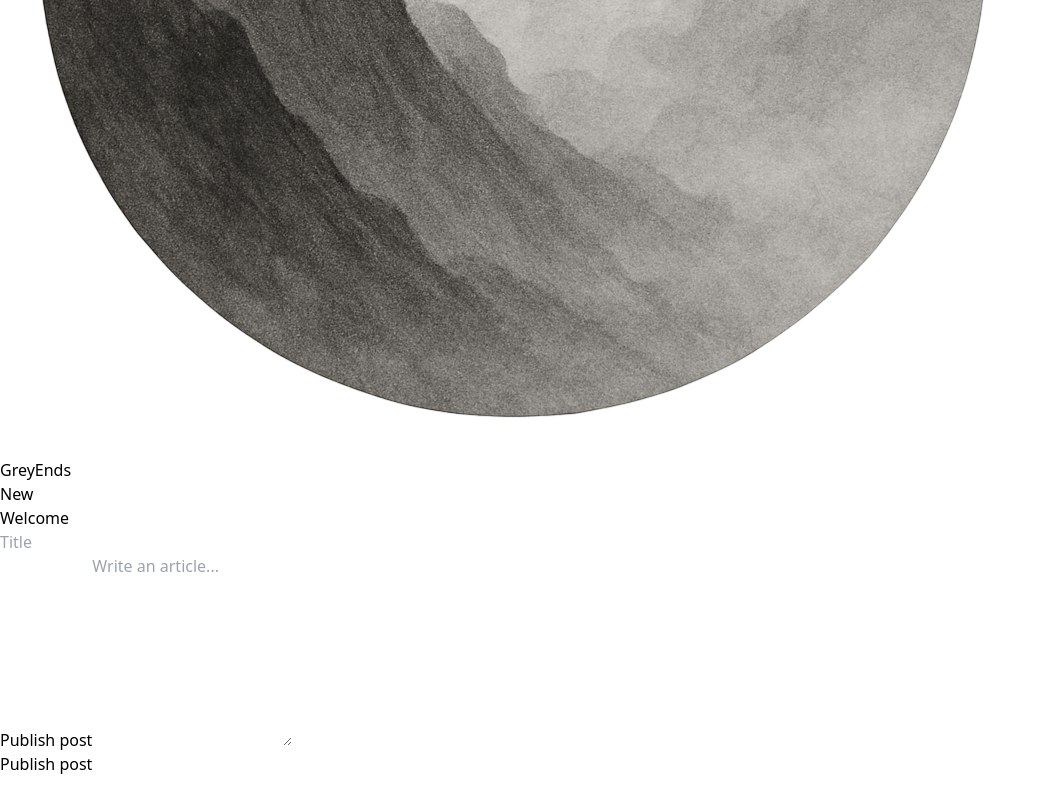
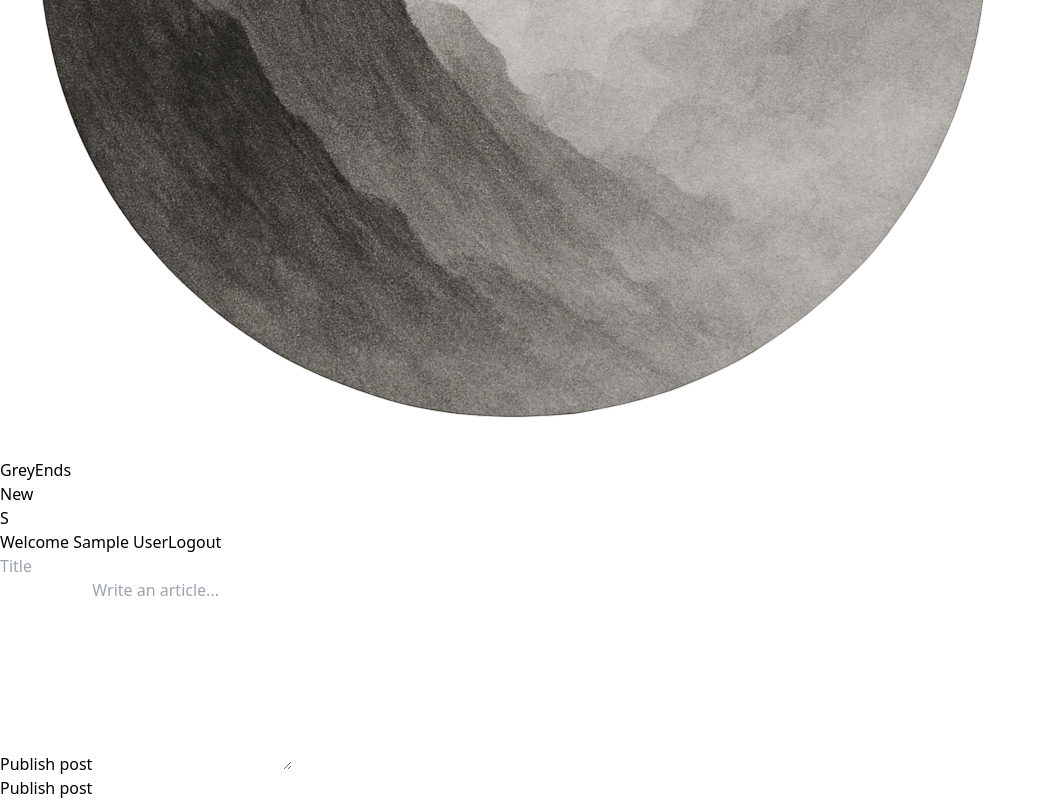
Before and after one commit to Freyvegda/GreyEnds_Blogs, a React (Vite) app in the folder frontend/: page /publish in a window 1280 px wide. Shown: the part 566-1366 px from the top of the page, without its empty margins (0-1047 px from the left). Before the commit the page ends 1342 px from the top, so only its background shows below. Built offline with nearby package versions, Linux system fonts and the light colour scheme; sample sign-in values are in the browser's storage.

Commit message:
added logout and changes, fixed bugs

```diff
--- a/frontend/src/components/Appbar.tsx
+++ b/frontend/src/components/Appbar.tsx
@@ -1,40 +1,53 @@
 import { AvatarComponent } from "./BlogCard";
-import { Link } from "react-router-dom";
+import { Link, useNavigate } from "react-router-dom";
 import logo from '../assets/Logo.png';
+import { useAuth } from "../hooks/index";
 
-interface ProfileImageProps {
-    authorName: string;
-}
+export const Appbar = () => {
+    const { User, logout } = useAuth();
+    const navigate = useNavigate();
 
-export const Appbar = ({ authorName }: ProfileImageProps) => {
+    const handleLogout = () => {
+        logout();
+        navigate("/signin");
+    };
+
     return (
-        <div className="w-full flex justify-between items-center pt-5 pb-4 px-5 border-b border-l border-r border-stone-600 rounded-xl">
+        <div className="w-full flex justify-between items-center pt-5 pb-4 px-0 sm:px-5 border-b border-l border-r border-stone-600 rounded-xl">
             {/* Left: Logo + Title */}
             <Link
                 to="/blogs"
-                className="flex items-center text-2xl font-semibold text-gray-700 hover:text-gray-900 transition"
+                className="flex items-center text-xl sm:text-2xl font-semibold text-gray-700 hover:text-gray-900 transition pl-2 sm:pl-4"
             >
-                <img src={logo} alt="GreyEnds Logo" className="w-10 h-10 mr-2" />
+                <img src={logo} alt="GreyEnds Logo" className="w-8 h-8 sm:w-10 sm:h-10 mr-2" />
                 GreyEnds
             </Link>
 
-            {/* Right: New Button + Avatar + Welcome */}
-            <div className="flex items-center space-x-4">
+            {/* Right: New Button + Avatar + Welcome + Logout */}
+            <div className="flex items-center space-x-2 sm:space-x-4 pr-3 sm:pr-0">
                 <Link to="/publish">
                     <button
                         type="button"
-                        className="text-white bg-gray-700 hover:bg-gray-800 focus:ring-4 focus:ring-gray-300 font-medium rounded-full text-sm px-5 py-2.5 transition"
+                        className="text-sm sm:text-sm bg-transparent sm:bg-gray-700 hover:bg-gray-100 sm:hover:bg-gray-800 text-gray-800 sm:text-white border border-gray-300 sm:border-0 font-medium rounded-full px-3 py-1 sm:px-5 sm:py-2.5 transition"
                     >
                         New
                     </button>
                 </Link>
 
-                <div className="flex items-center space-x-2 ">
-                    <AvatarComponent name={authorName} />
-                    <span className="text-base font-lg font-semibold hidden sm:block">
-                        Welcome {authorName}
-                    </span>
-                </div>
+                {User && (
+                    <div className="flex items-center space-x-2">
+                        <AvatarComponent name={User.name} />
+                        <span className="text-base font-semibold hidden sm:block">
+                            Welcome {User.name}
+                        </span>
+                        <button
+                            onClick={handleLogout}
+                            className="text-white bg-red-500 hover:bg-red-600 rounded-xl px-3 py-1 text-sm"
+                        >
+                            Logout
+                        </button>
+                    </div>
+                )}
             </div>
         </div>
     );
--- a/frontend/src/components/FullBlog.tsx
+++ b/frontend/src/components/FullBlog.tsx
@@ -2,14 +2,11 @@ import type { Blog } from "../hooks"
 import { Appbar } from "./Appbar"
 import { AvatarComponent } from "./BlogCard"
 import sakura from '../assets/sakura.png';
-import { useAuth } from "../hooks";
 
 export const FullBlog = ({ blog }: { blog: Blog }) => {
-    const { User } = useAuth();
-    const signInName = blog.author?.name === User?.name ? User?.name : User?.name || "Anonymous";
     return (
         <div className="min-h-screen bg-gradient-to-br from-slate-400 via-gray-400 to-stone-400 flex flex-col">
-            <Appbar authorName={signInName} />
+            <Appbar/>
 
             <div className="flex justify-center">
                 <div className="w-full max-w-screen-xl px-4 md:px-10 pt-8 md:pt-12 grid grid-cols-1 md:grid-cols-12 gap-6">
@@ -36,7 +33,7 @@ export const FullBlog = ({ blog }: { blog: Blog }) => {
                             Author:
                         </div>
                         <div className="flex flex-col sm:flex-row items-start sm:items-center pt-4 gap-4">
-                            <div className="sm:pr-4 flex justify-center">
+                            <div className="sm:pr-2 flex justify-center pb-12">
                                 <AvatarComponent name={blog.author.name || "Anonymous"} />
                             </div>
                             <div>
--- a/frontend/src/hooks/index.ts
+++ b/frontend/src/hooks/index.ts
@@ -35,7 +35,12 @@ export const useAuth=()=>{
             }
         }
     }, [])
-    return {User}
+    const logout = () => {
+        localStorage.removeItem("token");
+        setUser(null);
+    };
+
+  return { User, logout };
 }
 
 
--- a/frontend/src/pages/Blogs.tsx
+++ b/frontend/src/pages/Blogs.tsx
@@ -3,16 +3,16 @@ import sakura from '../assets/sakura.png';
 import { Appbar } from "../components/Appbar";
 import { BlogSkeleton } from "../components/BlogSkeleton";
 import { useBlogs } from "../hooks/index";
-import { useAuth } from "../hooks/index";
+
 
 
 export const Blogs = () => {
     const { loading, blogs } = useBlogs();
-    const {User} = useAuth();
+
 
     if (loading) {
         return <div className="min-h-screen h-full bg-gradient-to-br from-slate-400 via-gray-400 to-stone-400 ">
-            <Appbar authorName="Loading..."/>
+            <Appbar/>
             <div  className="flex justify-center">
                 <div>
                     <BlogSkeleton />
@@ -25,17 +25,17 @@ export const Blogs = () => {
         </div>
     }
 
-    const authorName = blogs.find(blog => blog.author?.name === User?.name)?.author?.name || "Anonymous";
 
 
     return (
-        <div className=" min-h-screen bg-gradient-to-br from-slate-400 via-gray-400 to-stone-400 flex justify-center px-4">
+        <div className=" min-h-screen bg-gradient-to-br from-slate-400 via-gray-400 to-stone-400 flex justify-center sm:px-4 px-2">
             <div className="w-full min-h-screen">
                 <div className="h-20 ">
-                    <Appbar authorName={authorName} />
+                    <Appbar />
                 </div>
-                <div className="w-4xl mx-auto mt-5 flex justify-center flex-col items-center">
+                <div className="w-4xl mx-auto mt-5 flex justify-center flex-col items-center ">
                      {blogs.map(blog => (
+                        <div key={blog.id} className="">
                             <BlogCard
                                 key={blog.id}
                                 id={blog.id}
@@ -44,16 +44,16 @@ export const Blogs = () => {
                                 content={blog.content}
                                 publishedDate={blog.publishedDate}
                             />
+                        </div>
                     ))}
                 </div>
             </div>
-           <div className="fixed bottom-4 left-10 z-20">
+           <div className="fixed bottom-4 left-1/2 transform -translate-x-1/2 md:left-10 md:translate-x-0 z-20">
             <button
                 onClick={() => window.scrollTo({ top: 0, behavior: "smooth" })}
-                    className="bg-rose-500 text-white px-3 py-2 mb-2 rounded-full shadow hover:bg-rose-600 transition"
+                className="bg-rose-500 text-white px-3 py-2 rounded-full shadow hover:bg-rose-600 transition"
             >
-                    {/* Responsive label: only show "Top" on md and up */}
-                    <span className="block md:hidden ">↑</span>
+                <span className="block md:hidden">↑</span>
                 <span className="hidden md:inline">↑ Top</span>
             </button>
             </div>
--- a/frontend/src/pages/Publish.tsx
+++ b/frontend/src/pages/Publish.tsx
@@ -36,13 +36,13 @@ export const Publish = () => {
         }
     }, [id]);
 
-    return <div>
-        <Appbar authorName="" />
-        <div className="flex justify-center w-full pt-8">
+    return <div className="min-h-screen bg-gradient-to-br from-slate-400 via-gray-400 to-stone-400 flex flex-col">
+        <Appbar/>
+        <div className="flex justify-center w-full pt-8 ">
             <div className="max-w-screen-lg w-full">
                 <input value={title} onChange={(e) => {
                     setTitle(e.target.value)
-                }} type="text" className="w-full bg-gray-50 border border-gray-300 text-gray-900 text-sm rounded-lg focus:ring-blue-500 focus:border-blue-500 block w-full p-2.5" placeholder="Title" />
+                }} type="text" className=" w-full bg-gray-50 border border-gray-300 text-gray-900 text-lg rounded-lg focus:ring-blue-500 focus:border-blue-500 block w-full py-2 px-2 " placeholder="Title" />
 
                 <TextEditor value={description} onChange={(e) => {
                     setDescription(e.target.value)
@@ -95,9 +95,9 @@ function TextEditor({ onChange, value }: {onChange: (e: ChangeEvent<HTMLTextArea
     return <div className="mt-2">
         <div className="w-full mb-4 ">
             <div className="flex items-center justify-between border">
-            <div className="my-2 bg-white rounded-b-lg w-full">
+            <div className=" bg-white rounded-b-lg w-full">
                 <label className="sr-only">Publish post</label>
-                <textarea value={value} onChange={onChange} id="editor" rows={8} className="focus:outline-none block w-full px-0 text-sm text-gray-800 bg-white border-0 pl-2" placeholder="Write an article..." required />
+                <textarea value={value} onChange={onChange} id="editor" rows={8} className="focus:outline-none block w-full px-0 text-lg text-gray-800 bg-white border-0 pl-2" placeholder="Write an article..." required />
             </div>
         </div>
        </div>
```
Lines whose indentation alone changed are shown as unchanged.
